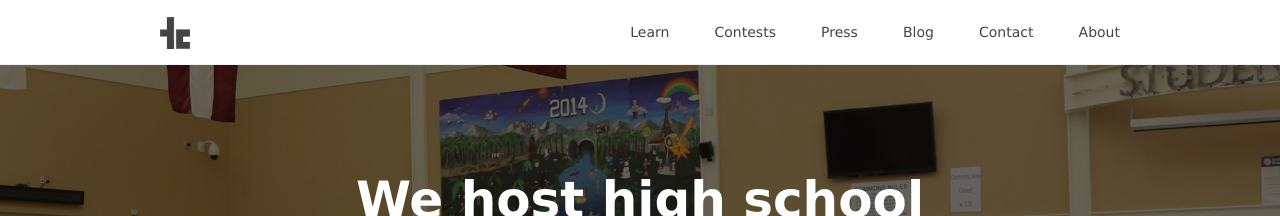
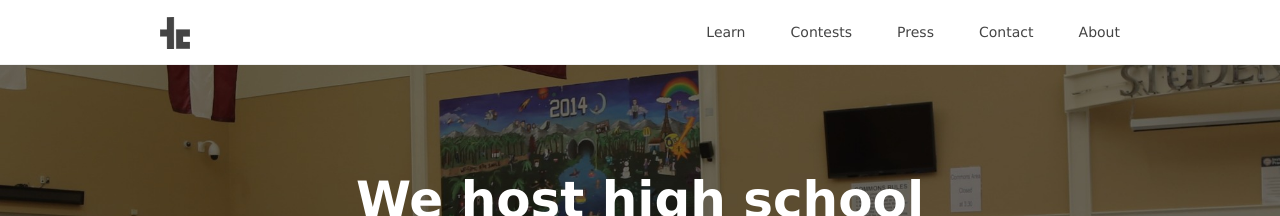
Before and after one commit to teamscode/teamscode.github.io, a Jekyll site: the page built from index.html, in a window 1280 px wide. Shown: the top 216 px of the page. Built offline with Jekyll 4.4.1, drawn with Linux system fonts in a browser that asks for light colours; nearby versions of some CDN libraries.

Commit message:
Comment out Blog from Header (temporarily)

```diff
--- a/_includes/header.html
+++ b/_includes/header.html
@@ -15,9 +15,9 @@
       <div class="header-menu-item">
         <a href="/press">Press</a>
       </div>
-      <div class="header-menu-item">
+      <!--<div class="header-menu-item">
         <a href="/blog">Blog</a>
-      </div>
+      </div>-->
       <div class="header-menu-item">
         <a href="/contact">Contact</a>
       </div>
```
